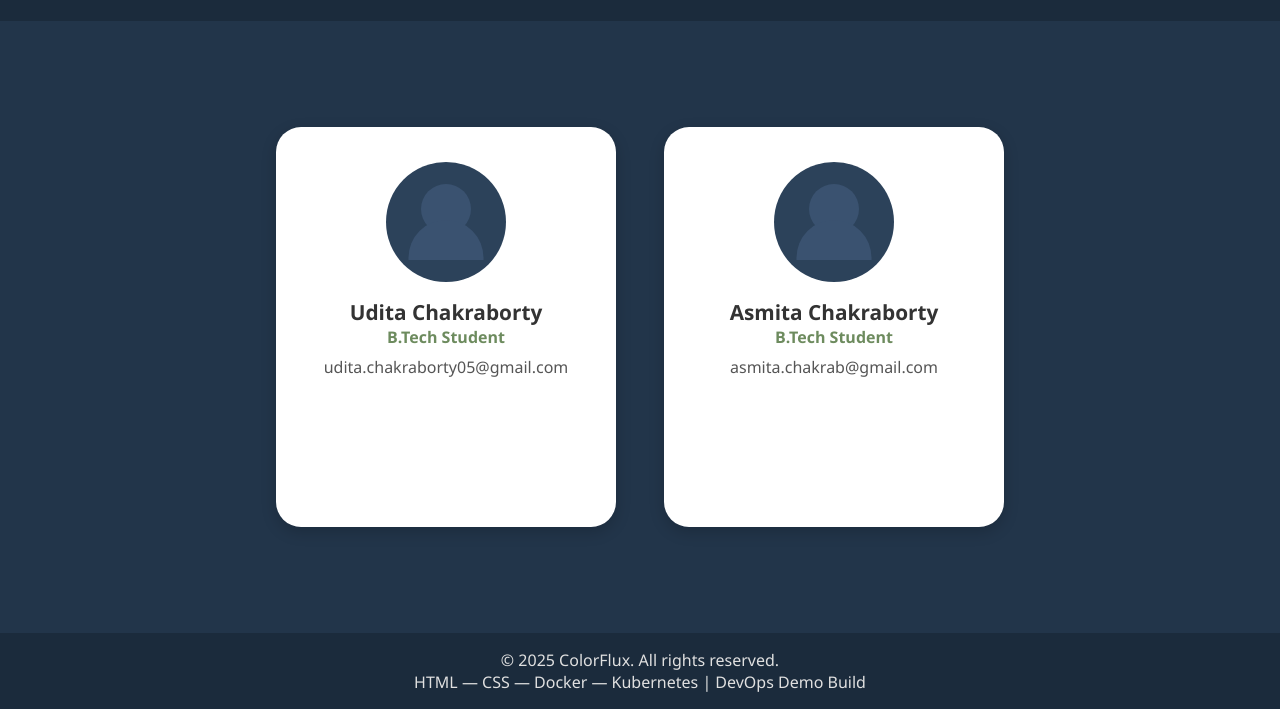
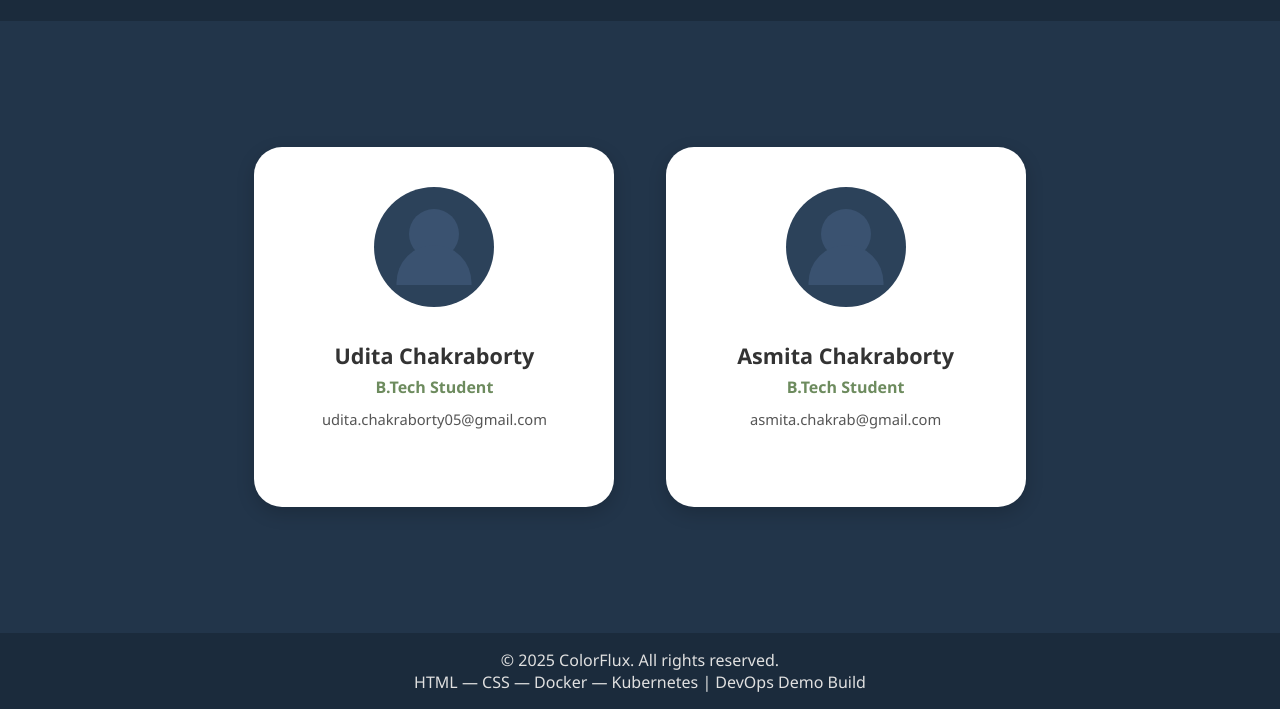
Before and after one commit to udii05/DevOps-Project, a plain HTML site: page index.html in a window 1280 px wide. Shown: the part 91-800 px from the top of the page. Drawn offline with Linux system fonts and the light colour scheme.

Commit message:
Update styles.css

```diff
--- a/styles.css
+++ b/styles.css
@@ -12,8 +12,8 @@
     --header: #1B2B3C;          /* original header/footer */
     --footer: #1B2B3C;
     --accent: rgba(116,164,216,0.55); /* original soft blue glow */
-    --avatar-bg: #2c425a;       /* original avatar circle */
-    --avatar-icon: #3a5270;     /* original head/body */
+    --avatar-bg: #2c425a;       /* avatar circle */
+    --avatar-icon: #3a5270;     /* head/body color */
 }
 
 /* Background */
@@ -35,6 +35,7 @@ header {
 header h1 {
     color: #e8e8e8;
     font-size: 2.2rem;
+    letter-spacing: 0.5px;
     font-family: 'Gill Sans';
 }
 
@@ -43,7 +44,7 @@ header .tagline {
     opacity: 0.8;
 }
 
-/* Container */
+/* Center Container */
 .container {
     flex-grow: 1;
     display: flex;
@@ -51,30 +52,33 @@ header .tagline {
     align-items: center;
 }
 
-/* Only 2 cards now */
+/* Two Cards, Centered */
 .team-grid {
     display: flex;
     justify-content: center;
     align-items: center;
-    gap: 3rem;
+    gap: 3.2rem;
 }
 
-/* Bigger square cards */
+/* Bigger PERFECT SQUARE cards + softer rounded edge polish */
 .team-card {
     background: #ffffff;
-    padding: 2.2rem;
-    width: 340px;
-    height: 400px;
-    border-radius: 25px;
+    padding: 2.5rem 2.2rem;
+    width: 360px;
+    height: 360px;               /* perfect square */
+    border-radius: 28px;         /* polished rounded edges */
     text-align: center;
-    box-shadow: 0 5px 15px rgba(0,0,0,0.18);
+    box-shadow: 0 6px 18px rgba(0,0,0,0.18);
     transition: box-shadow 0.3s ease, transform 0.3s ease;
+    display: flex;
+    flex-direction: column;
+    justify-content: flex-start;
 }
 
-/* Original blue glow */
+/* Soft original glow */
 .team-card:hover {
     transform: translateY(-6px);
-    box-shadow: 0 0 22px var(--accent);
+    box-shadow: 0 0 25px var(--accent);
 }
 
 /* Avatar */
@@ -83,10 +87,12 @@ header .tagline {
     height: 120px;
     border-radius: 50%;
     background: var(--avatar-bg);
-    margin: 0 auto 1rem;
+    margin: 0 auto;
+    margin-bottom: 1.8rem; /* more spacing */
     position: relative;
 }
 
+/* Head */
 .blank-avatar::before {
     content: "";
     width: 50px;
@@ -99,32 +105,45 @@ header .tagline {
     transform: translateX(-50%);
 }
 
+/* Shoulders/Body */
 .blank-avatar::after {
     content: "";
     width: 75px;
     height: 40px;
     background: var(--avatar-icon);
-    border-radius: 40px 40px 0 0;
+    border-radius: 45px 45px 0 0;
     position: absolute;
     bottom: 22px;
     left: 50%;
     transform: translateX(-50%);
 }
 
+/* ✨ Elegant divider line under avatar */
+.divider {
+    width: 60%;
+    height: 2px;
+    background: rgba(0,0,0,0.08);
+    margin: 0.4rem auto 1.4rem auto;
+    border-radius: 2px;
+}
+
 /* Text */
 .team-card h2 {
-    font-size: 1.3rem;
+    font-size: 1.35rem;
     color: #333;
+    margin-top: 0.3rem;
 }
 
 .role {
     color: #6d8b5e;
     font-weight: 600;
-    margin-bottom: 0.5rem;
+    margin-top: 0.4rem;
+    margin-bottom: 0.7rem;
 }
 
 .email {
     color: #555;
+    font-size: 0.92rem;
 }
 
 /* Footer */
```
